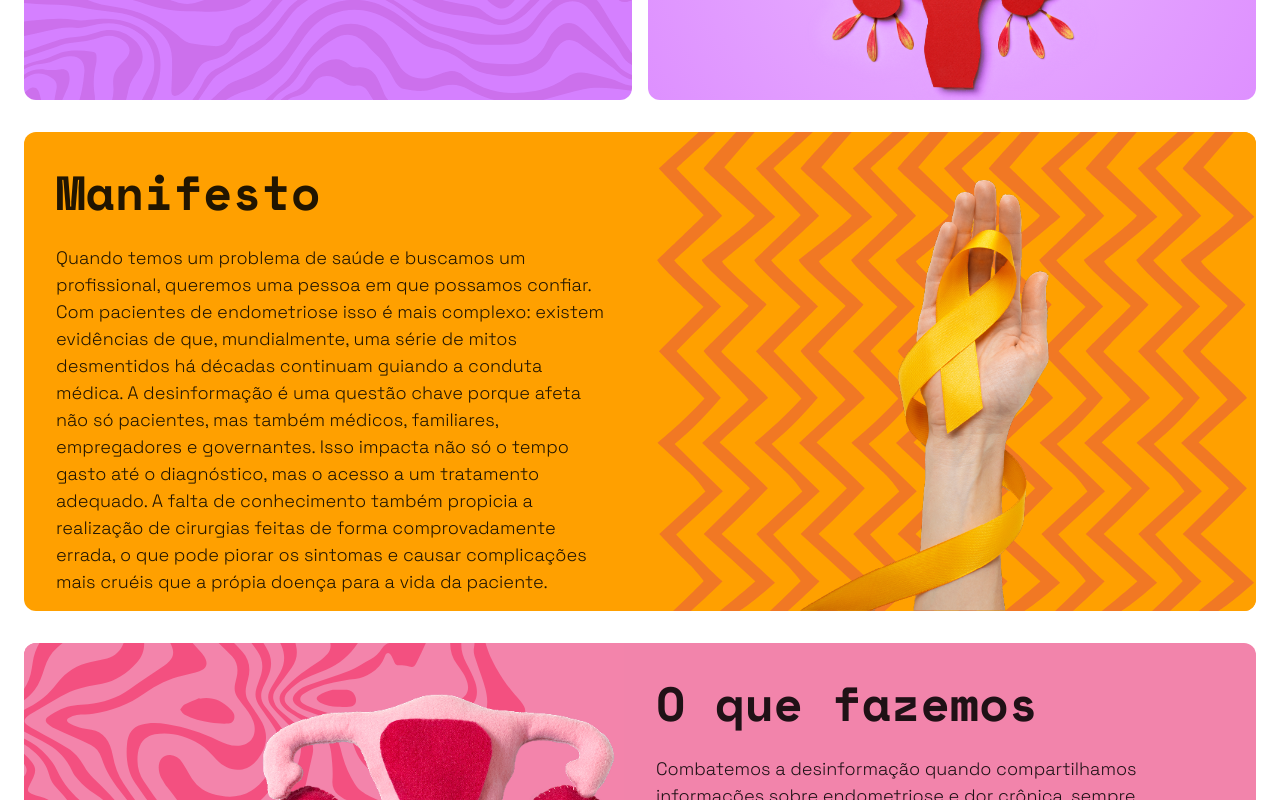
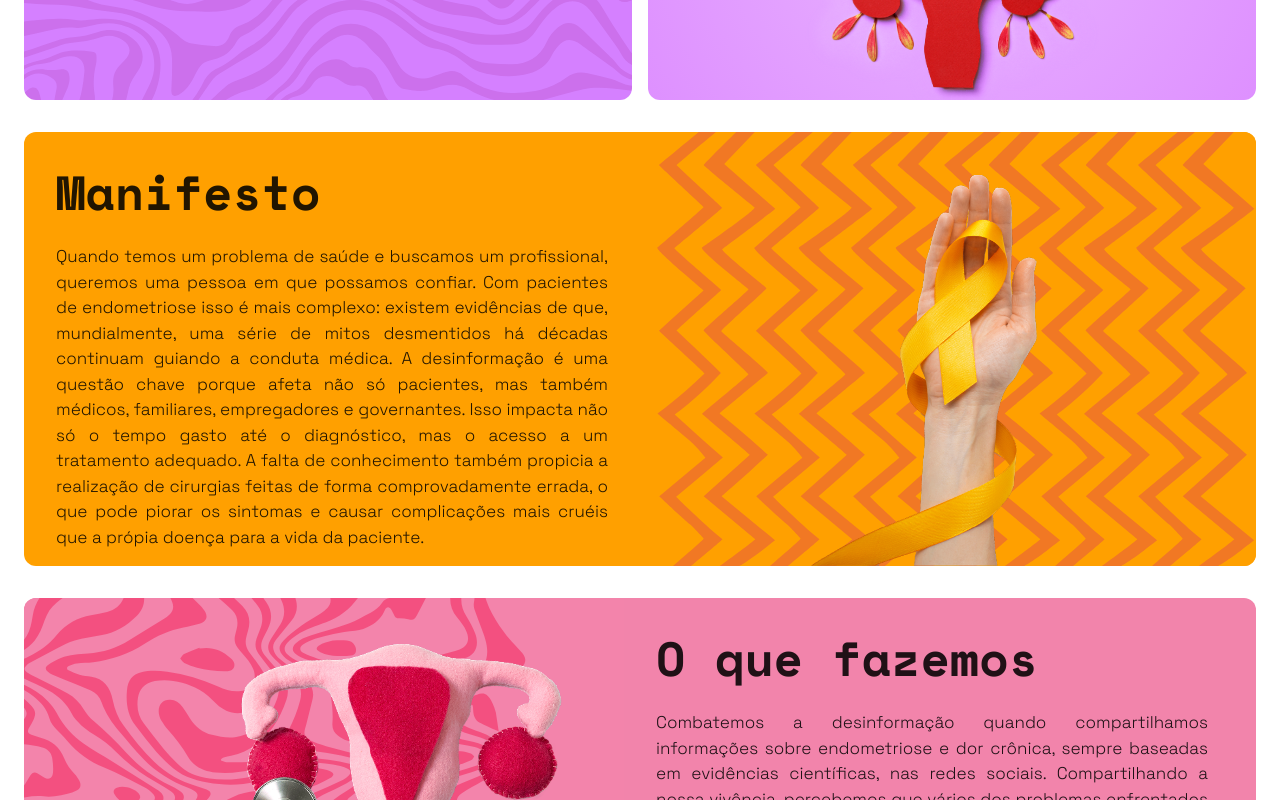
Before and after one commit to endopolitica/endopolitica.github.io, a Next.js app: page / in a window 1280 px wide. Shown: the part 420-1220 px from the top of the page. Built offline with nearby package versions, Linux system fonts and the light colour scheme.

Commit message:
minor adjustments

```diff
--- a/app/components/ContentSection.tsx
+++ b/app/components/ContentSection.tsx
@@ -26,6 +26,7 @@ const PurpleCard = styled(SectionCard)(() => ({
 
 const TextContainer = styled(Grid)(() => ({
   paddingRight: "1rem",
+  textAlign: "justify", // Add text justification
 }));
 
 const ImageContainer = styled(Grid)(() => ({
@@ -115,7 +116,7 @@ const ContentSection: React.FC<ContentSectionProps> = ({
   const textContent = (
     <TextContainer item xs={12} md={6}>
       <SectionHeading variant="h3">{title}</SectionHeading>
-      <MonoTypography sx={{ mb: 2, fontSize: "18px" }}>
+      <MonoTypography sx={{ mb: 2, fontSize: "17px" }}>
         {content}
       </MonoTypography>
     </TextContainer>
```
